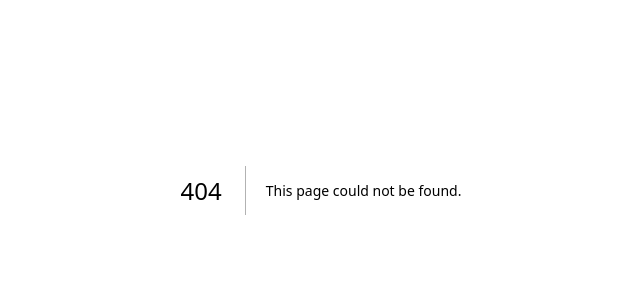
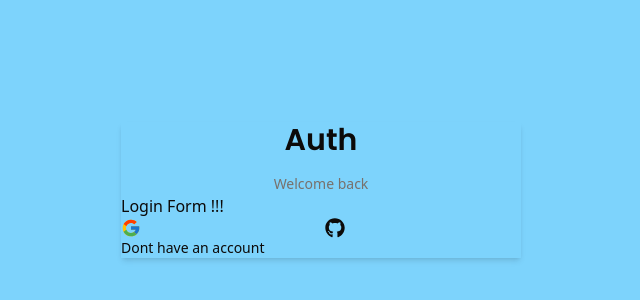
Before and after one commit to shagunsharma6677/Dischord, a Next.js app in the folder apps/web/: page /auth/login in a window 1280 px wide. Before the commit this address had no page. Shown: the part 210-510 px from the top of the page, without its empty margins (319-959 px from the left). Built offline with nearby package versions, Linux system fonts and the light colour scheme.

Commit message:
refactor: Restructure folders

```diff
--- a/apps/web/app/(auth)/layout.tsx
+++ /dev/null
@@ -1,9 +0,0 @@
-import React from 'react'
-
-const AuthLayout = () => {
-  return (
-    <div>AuthLayout</div>
-  )
-}
-
-export default AuthLayout
--- a/apps/web/app/(auth)/register/page.tsx
+++ /dev/null
@@ -1,9 +0,0 @@
-import React from 'react'
-
-const page = () => {
-  return (
-    <div>page</div>
-  )
-}
-
-export default page
--- a/apps/web/app/(main)/page.tsx
+++ b/apps/web/app/(main)/page.tsx
@@ -1,9 +1,12 @@
 import { Button } from "@repo/ui";
+import { LoginButton } from "../../components/auth/login-button";
 
 export default function Page(): JSX.Element {
   return (
     <main className="bg-slate-900 flex items-center justify-center h-screen text-4xl text-cyan-50">
-      <Button variant={"destructive"}>Shadcn-ui Button</Button>
+      <LoginButton>
+        <Button variant={"destructive"}>Shadcn-ui Sign-In Button</Button>
+      </LoginButton>
     </main>
   );
 }
--- /dev/null
+++ b/apps/web/app/auth/layout.tsx
@@ -0,0 +1,11 @@
+import React from "react";
+
+const AuthLayout = ({ children }: { children: React.ReactNode }) => {
+  return (
+    <div className="h-full flex items-center justify-center bg-sky-300">
+      {children}
+    </div>
+  );
+};
+
+export default AuthLayout;
--- /dev/null
+++ b/apps/web/app/auth/login/page.tsx
@@ -0,0 +1,8 @@
+import React from "react";
+import { LoginForm } from "../../../components/auth/login-form";
+
+const LoginPage = () => {
+  return <LoginForm />;
+};
+
+export default LoginPage;
--- a/apps/web/package.json
+++ b/apps/web/package.json
@@ -12,13 +12,14 @@
     "@repo/ui": "workspace:*",
     "next": "^14.0.4",
     "react": "^18.2.0",
-    "react-dom": "^18.2.0"
+    "react-dom": "^18.2.0",
+    "react-icons": "^5.0.1"
   },
   "devDependencies": {
     "@next/eslint-plugin-next": "^14.0.4",
     "@repo/eslint-config": "workspace:*",
+    "@repo/tailwing-config": "workspace:*",
     "@repo/typescript-config": "workspace:*",
-    "@repo/tailwing-config":"workspace:*",
     "@types/eslint": "^8.56.1",
     "@types/node": "^20.10.6",
     "@types/react": "^18.2.46",
--- a/packages/ui/src/index.tsx
+++ b/packages/ui/src/index.tsx
@@ -1,2 +1,3 @@
 // components
 export * from "./components/button";
+export * from "./components/card";
--- a/packages/ui/src/styles/shared-globals.css
+++ b/packages/ui/src/styles/shared-globals.css
@@ -1,6 +1,13 @@
 @tailwind base;
 @tailwind components;
 @tailwind utilities;
+
+html,
+body,
+:root{
+  height: 100%;
+
+}
 
 @layer base {
   :root {
```
Also changed, not shown: apps/web/app/auth/register/page.tsx (renamed from apps/web/app/(auth)/login/page.tsx), packages/ui/components.json, 1 other file (tests, documents, lock files or other folders).
